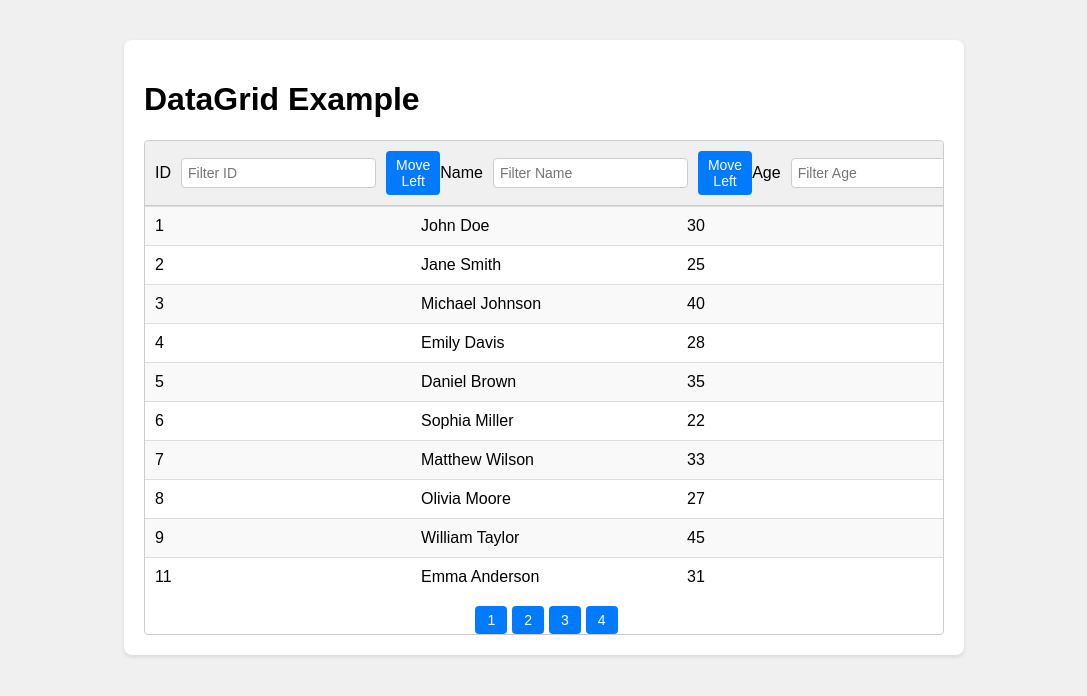
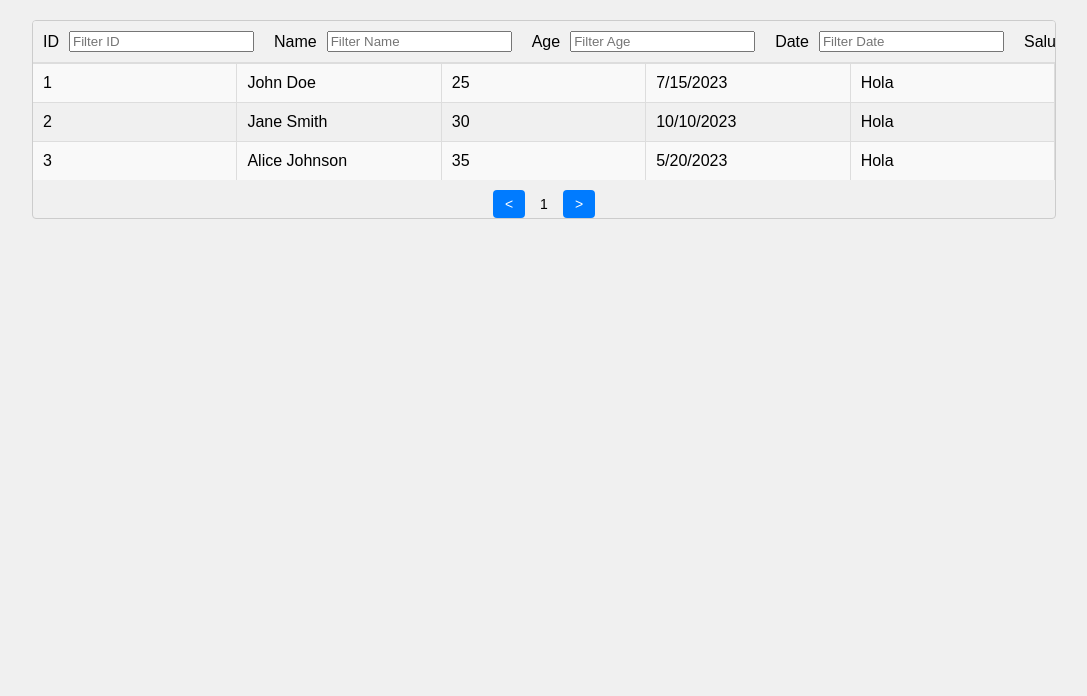
Before and after one commit to 18zuluaga/workshop, a React (Vite) app in the folder tabla/: page / in a window 1280 px wide. Shown: the top 696 px of the page, without its empty margins (96-1183 px from the left). Built offline with nearby package versions, Linux system fonts and the light colour scheme.

Commit message:
update files

```diff
--- a/tabla/package.json
+++ b/tabla/package.json
@@ -10,6 +10,8 @@
     "preview": "vite preview"
   },
   "dependencies": {
+    "material": "^0.9.14",
+    "mui": "^0.0.1",
     "react": "^18.3.1",
     "react-dom": "^18.3.1"
   },
--- a/tabla/src/App.tsx
+++ b/tabla/src/App.tsx
@@ -1,54 +1,43 @@
-// src/App.tsx
+// App.tsx
 
 import React from 'react';
 import DataGrid from './component/datagrid';
 
-const columns = [
+interface RowData {
+  id: number;
+  name: string;
+  age: number;
+  date: Date;
+}
+
+// Ajustamos la definición de las columnas para permitir renderCell opcionalmente
+const columns: { id: keyof RowData; label: string; renderCell?: (value: string | number | Date) => React.ReactNode }[] = [
   { id: 'id', label: 'ID' },
   { id: 'name', label: 'Name' },
   { id: 'age', label: 'Age' },
-  // Añade más columnas según tus necesidades
+  { id: 'date', label: 'Date', renderCell: (value: string | number | Date) => {
+      if (value instanceof Date) {
+        return value.toLocaleDateString();
+      }
+      return String(value);
+    }
+  },
+  // Columna de saludo con id 'saludo'
+  { id: 'saludo', label: 'Saludo', renderCell: () => {
+    return "Hola";
+  }
+},
 ];
 
-const rows = [
-  { id: 1, name: 'John Doe', age: 30 },
-  { id: 2, name: 'Jane Smith', age: 25 },
-  { id: 3, name: 'Michael Johnson', age: 40 },
-  { id: 4, name: 'Emily Davis', age: 28 },
-  { id: 5, name: 'Daniel Brown', age: 35 },
-  { id: 6, name: 'Sophia Miller', age: 22 },
-  { id: 7, name: 'Matthew Wilson', age: 33 },
-  { id: 8, name: 'Olivia Moore', age: 27 },
-  { id: 9, name: 'William Taylor', age: 45 },
-  { id: 11, name: 'Emma Anderson', age: 31 },
-  { id: 12, name: 'Emma Anderson', age: 31 },
-  { id: 13, name: 'Emma Anderson', age: 31 },
-  { id: 14, name: 'Emma Anderson', age: 31 },
-  { id: 15, name: 'Emma Anderson', age: 31 },
-  { id: 16, name: 'Emma Anderson', age: 31 },
-  { id: 17, name: 'Emma Anderson', age: 31 },
-  { id: 18, name: 'Emma Anderson', age: 31 },
-  { id: 19, name: 'Emma Anderson', age: 31 },
-  { id: 20, name: 'Emma Anderson', age: 31 },
-  { id: 21, name: 'Emma Anderson', age: 31 },
-  { id: 22, name: 'Emma Anderson', age: 31 },
-  { id: 23, name: 'Emma Anderson', age: 31 },
-  { id: 24, name: 'Emma Anderson', age: 31 },
-  { id: 25, name: 'Emma Anderson', age: 31 },
-  { id: 26, name: 'Emma Anderson', age: 31 },
-  { id: 27, name: 'Emma Anderson', age: 31 },
-  { id: 28, name: 'Emma Anderson', age: 31 },
-  { id: 29, name: 'Emma Anderson', age: 31 },
-  { id: 30, name: 'Emma Anderson', age: 31 },
-  { id: 31, name: 'Emma Anderson', age: 31 },
-  { id: 32, name: 'Emma Anderson', age: 31 },
-  // Añade más filas según tus datos
+const rows: RowData[] = [
+  { id: 1, name: 'John Doe', age: 25, date: new Date('2023-07-15') },
+  { id: 2, name: 'Jane Smith', age: 30, date: new Date('2023-10-10') },
+  { id: 3, name: 'Alice Johnson', age: 35, date: new Date('2023-05-20') },
 ];
 
 const App: React.FC = () => {
   return (
-    <div style={{ maxWidth: '800px', margin: '40px auto', padding: '20px', backgroundColor: '#fff', borderRadius: '8px', boxShadow: '0 2px 4px rgba(0, 0, 0, 0.1)' }}>
-      <h1>DataGrid Example</h1>
+    <div style={{ display: 'flex', flexDirection: 'column', width: '80vw', margin: 'auto' }}>
       <DataGrid columns={columns} rows={rows} />
     </div>
   );
--- a/tabla/src/component/Cell.tsx
+++ b/tabla/src/component/Cell.tsx
@@ -1,9 +1,16 @@
-// src/components/Cell.tsx
-
 import React from 'react';
 
-const Cell: React.FC<{ value: any }> = ({ value }) => {
-  return <div style={{ flex: 1, padding: '10px' }}>{value}</div>;
+interface CellProps {
+  value: any;
+  renderCell: (value: any) => React.ReactNode;
+}
+
+const Cell: React.FC<CellProps> = ({ value, renderCell }) => {
+  return (
+    <div style={{ flex: 1, padding: '10px', borderRight: '1px solid #ddd' }}>
+      {renderCell(value)}
+    </div>
+  );
 };
 
 export default Cell;
--- a/tabla/src/component/Header.tsx
+++ b/tabla/src/component/Header.tsx
@@ -1,37 +1,60 @@
-// src/components/Header.tsx
-
 import React from 'react';
 
-const Header: React.FC<{ columns: any[], columnOrder: string[], onColumnOrderChange: (newOrder: string[]) => void, onFilterChange: (columnId: string, value: string) => void }> = ({ columns, columnOrder, onColumnOrderChange, onFilterChange }) => {
+interface Column<T> {
+  id: keyof T;
+  label: string;
+}
 
-  const handleChangeOrder = (newOrder: string[]) => {
-    onColumnOrderChange(newOrder);
+interface HeaderProps<T> {
+  columns: Column<T>[];
+  onFilterChange: (columnId: keyof T, value: string) => void;
+  onSortChange: (columnId: keyof T) => void;
+  sortConfig: { columnId: keyof T; direction: 'asc' | 'desc' } | null;
+}
+
+const Header = <T,>({
+  columns,
+  onFilterChange,
+  onSortChange,
+  sortConfig,
+}: HeaderProps<T>) => {
+
+  const handleSort = (columnId: keyof T) => {
+    onSortChange(columnId);
   };
 
-  const handleFilterChange = (event: React.ChangeEvent<HTMLInputElement>, columnId: string) => {
+  const handleFilterChange = (columnId: keyof T, event: React.ChangeEvent<HTMLInputElement>) => {
     onFilterChange(columnId, event.target.value);
   };
 
   return (
-    <div style={{ display: 'flex', alignItems: 'center', padding: '10px', backgroundColor: '#f0f0f0', borderBottom: '1px solid #ccc' }}>
-      {columnOrder.map((columnId, index) => {
-        const column = columns.find(col => col.id === columnId);
-        if (!column) return null;
-        return (
-          <div key={index} style={{ flex: 1, display: 'flex', alignItems: 'center' }}>
+    <div style={{ display: 'flex', borderBottom: '1px solid #ddd', backgroundColor: '#f1f1f1' }}>
+      {columns.map(column => (
+        <div
+          key={String(column.id)}
+          style={{
+            flex: 1,
+            padding: '10px',
+            display: 'flex',
+            alignItems: 'center',
+            cursor: 'pointer'
+          }}
+          onClick={() => handleSort(column.id)}
+        >
+          <span style={{ marginRight: '10px' }}>
             {column.label}
-            <input
-              type="text"
-              placeholder={`Filter ${column.label}`}
-              onChange={(event) => handleFilterChange(event, columnId)}
-              style={{ marginLeft: '10px', padding: '6px', border: '1px solid #ccc', borderRadius: '4px', fontSize: '14px' }}
-            />
-            <button onClick={() => handleChangeOrder([...columnOrder.slice(0, index), ...columnOrder.slice(index + 1), columnId])} style={{ marginLeft: '10px', padding: '6px 10px', backgroundColor: '#007bff', color: '#fff', borderRadius: '4px', cursor: 'pointer', border: 'none', fontSize: '14px' }}>
-              Move Left
-            </button>
-          </div>
-        );
-      })}
+            {sortConfig && sortConfig.columnId === column.id && (
+              <span>{sortConfig.direction === 'asc' ? ' 🔼' : ' 🔽'}</span>
+            )}
+          </span>
+          <input
+            type="text"
+            placeholder={`Filter ${column.label}`}
+            onChange={(event) => handleFilterChange(column.id, event)}
+            style={{ flex: 1 }}
+          />
+        </div>
+      ))}
     </div>
   );
 };
--- a/tabla/src/component/cell.css
+++ /dev/null
@@ -1,4 +0,0 @@
-.cell {
-    flex: 1;
-    padding: 10px;
-  }
--- a/tabla/src/component/datagrid.tsx
+++ b/tabla/src/component/datagrid.tsx
@@ -1,73 +1,169 @@
-// src/components/DataGrid.tsx
-
-import React, { useState, useEffect } from 'react';
+import React from 'react';
 import Header from './Header';
 import Cell from './Cell';
+import getRenderCell from './getRenderCell';
 
-const DataGrid: React.FC<{ columns: any[], rows: any[] }> = ({ columns, rows }) => {
-  const [columnOrder, setColumnOrder] = useState(columns.map(col => col.id));
-  const [filters, setFilters] = useState<{ [key: string]: string }>({});
-  const [currentPage, setCurrentPage] = useState(1);
+interface Column<T> {
+  id: keyof T;
+  label: string;
+  renderCell?: (value: T[keyof T]) => React.ReactNode;
+}
+
+interface DataGridProps<T> {
+  columns: Column<T>[];
+  rows: T[];
+}
+
+const DataGrid = <T,>({ columns, rows }: DataGridProps<T>) => {
+  const [columnOrder, setColumnOrder] = React.useState<(keyof T)[]>(columns.map(col => col.id));
+  const [filters, setFilters] = React.useState<{ [key: string]: string }>({});
+  const [currentPage, setCurrentPage] = React.useState<number>(1);
+  const [sortConfig, setSortConfig] = React.useState<{ columnId: keyof T; direction: 'asc' | 'desc' } | null>(null);
   const itemsPerPage = 10;
 
-  useEffect(() => {
+  React.useEffect(() => {
     setColumnOrder(columns.map(col => col.id));
   }, [columns]);
 
-  const handleColumnOrderChange = (newOrder: string[]) => {
-    setColumnOrder(newOrder);
+  const handleSortChange = (columnId: keyof T) => {
+    setSortConfig(prevState => {
+      if (prevState && prevState.columnId === columnId) {
+        return {
+          columnId,
+          direction: prevState.direction === 'asc' ? 'desc' : 'asc',
+        };
+      }
+      return { columnId, direction: 'asc' };
+    });
   };
 
-  const handleFilterChange = (columnId: string, value: string) => {
+  const handleFilterChange = (columnId: keyof T, value: string) => {
     setFilters({
       ...filters,
-      [columnId]: value.trim().toLowerCase(),
+      [String(columnId)]: value.trim().toLowerCase(),
     });
   };
 
   const filteredData = rows.filter(row =>
-    columnOrder.every(columnId =>
-      filters[columnId]
-        ? row[columnId].toString().toLowerCase().includes(filters[columnId])
-        : true
-    )
+    columnOrder.every(columnId => {
+      const cellValue = row[columnId];
+      const filterValue = filters[String(columnId)];
+      if (!filterValue) return true;
+
+      if (cellValue instanceof Date) {
+        return cellValue.toLocaleDateString().toLowerCase().includes(filterValue);
+      }
+
+      if (typeof cellValue === 'string' || typeof cellValue === 'number' || typeof cellValue === 'boolean') {
+        return cellValue.toString().toLowerCase().includes(filterValue);
+      }
+
+      return false;
+    })
   );
 
-  const totalItems = filteredData.length;
+  const sortedData = sortConfig
+    ? filteredData.sort((a, b) => {
+        const aValue = a[sortConfig.columnId];
+        const bValue = b[sortConfig.columnId];
+
+        if (aValue instanceof Date && bValue instanceof Date) {
+          return sortConfig.direction === 'asc' ? aValue.getTime() - bValue.getTime() : bValue.getTime() - aValue.getTime();
+        }
+
+        if (typeof aValue === 'string' || typeof aValue === 'number' || typeof aValue === 'boolean') {
+          return sortConfig.direction === 'asc' ? (aValue < bValue ? -1 : aValue > bValue ? 1 : 0) : (bValue < aValue ? -1 : bValue > aValue ? 1 : 0);
+        }
+
+        return 0;
+      })
+    : filteredData;
+
+  const totalItems = sortedData.length;
   const totalPages = Math.ceil(totalItems / itemsPerPage);
 
-  const paginatedData = filteredData.slice(
+  const paginatedData = sortedData.slice(
     (currentPage - 1) * itemsPerPage,
     currentPage * itemsPerPage
   );
 
-  const handleChangePage = (page: number) => {
-    setCurrentPage(page);
+  const handlePreviousPage = () => {
+    setCurrentPage(prevPage => Math.max(prevPage - 1, 1));
+  };
+
+  const handleNextPage = () => {
+    setCurrentPage(prevPage => Math.min(prevPage + 1, totalPages));
   };
 
   return (
     <div style={{ border: '1px solid #ccc', borderRadius: '4px', overflow: 'hidden', marginTop: '20px' }}>
-      <Header
+      <Header<T>
         columns={columns}
-        columnOrder={columnOrder}
-        onColumnOrderChange={handleColumnOrderChange}
         onFilterChange={handleFilterChange}
+        onSortChange={handleSortChange}
+        sortConfig={sortConfig}
       />
 
       {paginatedData.map((row, rowIndex) => (
-        <div key={rowIndex} style={{ display: 'flex', borderTop: '1px solid #ddd', backgroundColor: rowIndex % 2 === 0 ? '#f9f9f9' : 'transparent' }}>
-          {columnOrder.map((columnId) => (
-            <Cell key={columnId} value={row[columnId]} />
-          ))}
+        <div
+          key={rowIndex}
+          style={{
+            display: 'flex',
+            borderTop: '1px solid #ddd',
+            backgroundColor: rowIndex % 2 === 0 ? '#f9f9f9' : 'transparent'
+          }}
+        >
+          {columnOrder.map((columnId) => {
+            const column = columns.find(col => col.id === columnId);
+            if (!column) return null; // Salir si la columna no está definida
+
+            const renderCell = column.renderCell || getRenderCell(column);
+
+            return (
+              <Cell
+                key={String(columnId)}
+                value={row[columnId]}
+                renderCell={renderCell}
+              />
+            );
+          })}
         </div>
       ))}
 
-      <div style={{ marginTop: '10px', textAlign: 'center' }}>
-        {Array.from({ length: totalPages }, (_, index) => index + 1).map(page => (
-          <button key={page} onClick={() => handleChangePage(page)} style={{ marginLeft: '5px', padding: '6px 12px', fontSize: '14px', cursor: 'pointer', backgroundColor: '#007bff', color: '#fff', borderRadius: '4px', border: 'none' }}>
-            {page}
-          </button>
-        ))}
+      <div style={{ marginTop: '10px', textAlign: 'center', display: 'flex', justifyContent: 'center', alignItems: 'center' }}>
+        <button
+          onClick={handlePreviousPage}
+          style={{
+            padding: '6px 12px',
+            fontSize: '14px',
+            cursor: 'pointer',
+            backgroundColor: '#007bff',
+            color: '#fff',
+            borderRadius: '4px',
+            border: 'none',
+            marginRight: '5px'
+          }}
+          disabled={currentPage === 1}
+        >
+          &lt;
+        </button>
+        <span style={{ fontSize: '14px', margin: '0 10px' }}>{currentPage}</span>
+        <button
+          onClick={handleNextPage}
+          style={{
+            padding: '6px 12px',
+            fontSize: '14px',
+            cursor: 'pointer',
+            backgroundColor: '#007bff',
+            color: '#fff',
+            borderRadius: '4px',
+            border: 'none',
+            marginLeft: '5px'
+          }}
+          disabled={currentPage === totalPages}
+        >
+          &gt;
+        </button>
       </div>
     </div>
   );
--- /dev/null
+++ b/tabla/src/component/getRenderCell.tsx
@@ -0,0 +1,52 @@
+import React from 'react';
+
+interface Column<T> {
+  id: keyof T;
+  label: string;
+  renderCell?: (value: T[keyof T]) => React.ReactNode;
+}
+
+const defaultRenderCell = (value: any) => {
+  return String(value);
+};
+
+const booleanRenderCell = (value: boolean) => {
+  return value ? 'Yes' : 'No';
+};
+
+const dateRenderCell = (value: Date) => {
+  return value.toLocaleDateString();
+};
+
+const numberRenderCell = (value: number) => {
+  return value.toFixed(2);
+};
+
+const getRenderCell = <T,>(column: Column<T>): ((value: T[keyof T]) => React.ReactNode) => {
+  const renderCell = column.renderCell;
+
+  if (renderCell) {
+    return renderCell;
+  }
+
+  const columnType = typeof column.id;
+
+  switch (columnType) {
+    case 'boolean':
+      return booleanRenderCell as (value: T[keyof T]) => React.ReactNode;
+    case 'number':
+      return numberRenderCell as (value: T[keyof T]) => React.ReactNode;
+    case 'object':
+      if (column.id instanceof Date) {
+        return dateRenderCell as (value: T[keyof T]) => React.ReactNode;
+      }
+      break;
+    default:
+      return defaultRenderCell;
+  }
+
+  // Si no se maneja el tipo de objeto específico, se utiliza la función de renderizado predeterminada
+  return defaultRenderCell;
+};
+
+export default getRenderCell;
```
Also changed, not shown: tabla/src/component/DataGrid.modele.css (deleted, +0 -20 lines), tabla/src/component/Pagination.tsx (added, +50 -0 lines), tabla/src/component/header.css (deleted, +0 -38 lines), 1 other file (tests, documents, lock files or other folders).
